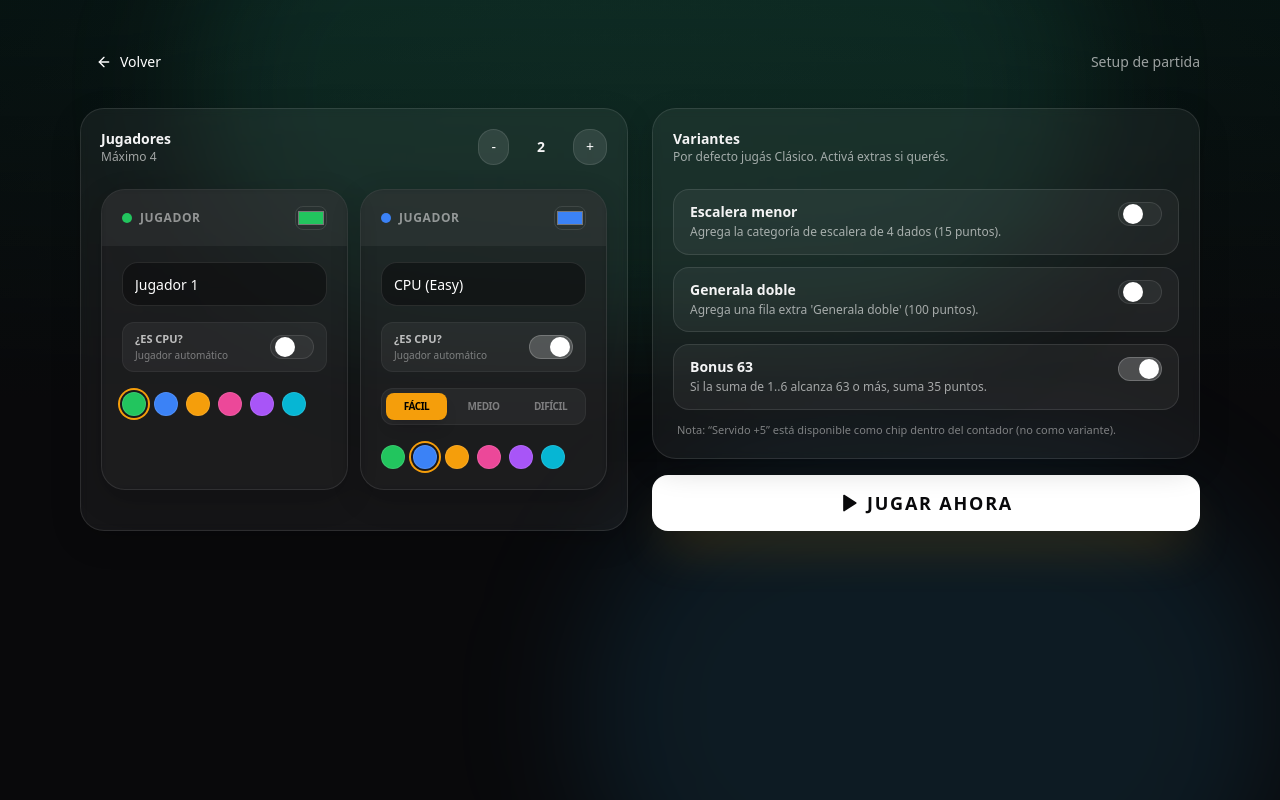
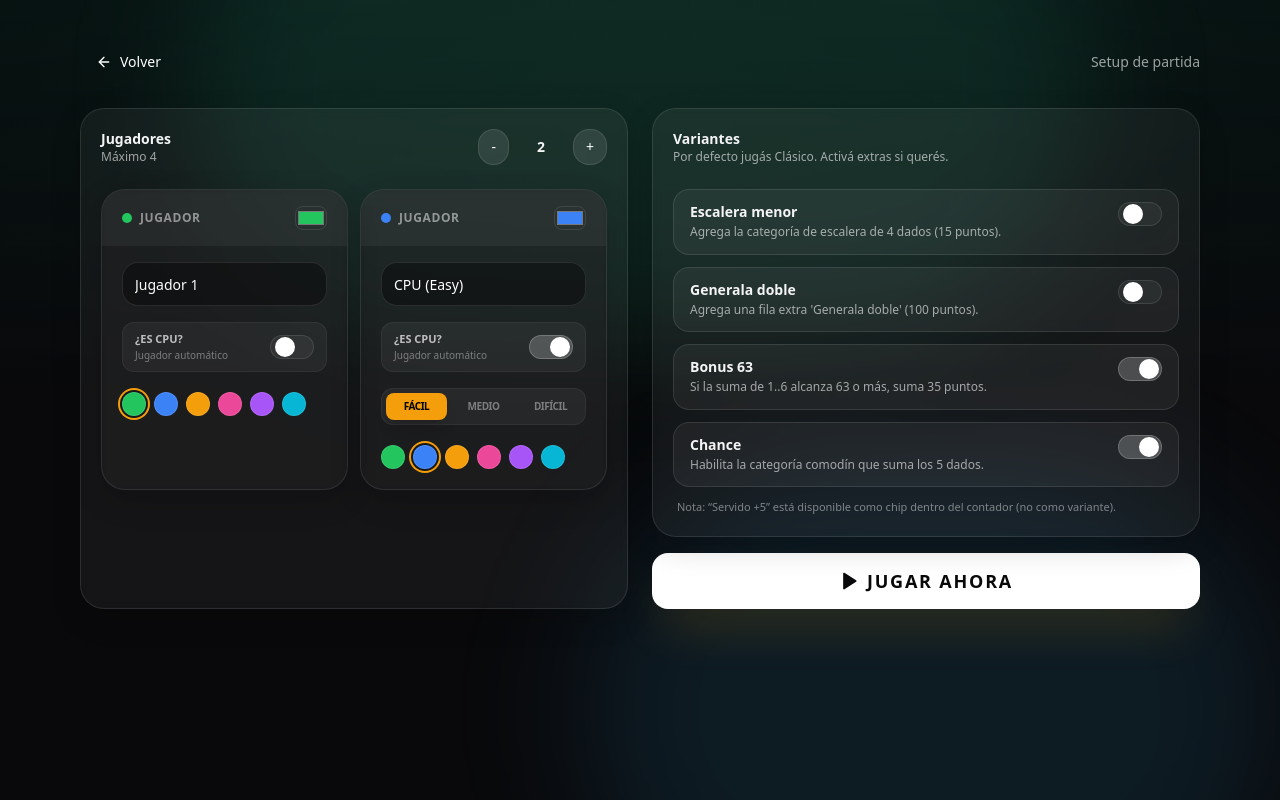
Before and after one commit to pablofabbroni/generala, a Next.js app: page /play/setup in a window 1280 px wide. Built offline with nearby package versions, Linux system fonts and the light colour scheme.

Commit message:
Etapa 5.3: Chance como variante opcional y refinamiento de texto en reglas

```diff
--- a/src/app/rules/page.tsx
+++ b/src/app/rules/page.tsx
@@ -112,7 +112,7 @@ export default function RulesPage() {
                                 </tr>
                                 <tr>
                                     <td className="px-6 py-4 font-medium text-amber-500">Chance</td>
-                                    <td className="px-6 py-4">Suma total</td>
+                                    <td className="px-6 py-4">Suma de los 5 dados</td>
                                     <td className="px-6 py-4">—</td>
                                 </tr>
                                 <tr>
--- a/src/components/setup/VariantsPanel.tsx
+++ b/src/components/setup/VariantsPanel.tsx
@@ -41,6 +41,12 @@ export function VariantsPanel({ value, onChange }: { value: Variants; onChange:
           checked={value.upperBonus63}
           onChange={(v) => onChange({ upperBonus63: v })}
         />
+        <Row
+          title="Chance"
+          desc="Habilita la categoría comodín que suma los 5 dados."
+          checked={value.chance}
+          onChange={(v) => onChange({ chance: v })}
+        />
         <div className="text-[11px] text-white/45 px-1">
           Nota: “Servido +5” está disponible como chip dentro del contador (no como variante).
         </div>
--- a/src/lib/categories.ts
+++ b/src/lib/categories.ts
@@ -19,7 +19,7 @@ export const categoryMeta: Record<Category, { label: string }> = {
 
 const baseCategories: Category[] = [
   "ones", "twos", "threes", "fours", "fives", "sixes",
-  "majorStraight", "full", "poker", "generala", "chance",
+  "majorStraight", "full", "poker", "generala",
 ];
 
 export function getCategories(v: Variants): Category[] {
@@ -35,5 +35,9 @@ export function getCategories(v: Variants): Category[] {
     cats.splice(Math.max(idx + 1, 0), 0, "doubleGenerala");
   }
 
+  if (v.chance) {
+    cats.push("chance");
+  }
+
   return cats;
 }
--- a/src/store/gameStore.ts
+++ b/src/store/gameStore.ts
@@ -12,6 +12,7 @@ const defaultVariants: Variants = {
   minorStraight: false,
   doubleGenerala: false,
   upperBonus63: true,
+  chance: true,
 };
 
 const defaultPlayers = (): Player[] => ([
--- a/src/types/game.ts
+++ b/src/types/game.ts
@@ -10,6 +10,7 @@ export type Variants = {
   minorStraight: boolean;
   doubleGenerala: boolean; // agrega fila "Generala doble"
   upperBonus63: boolean;
+  chance: boolean;
 };
 
 export type Player = {
```
